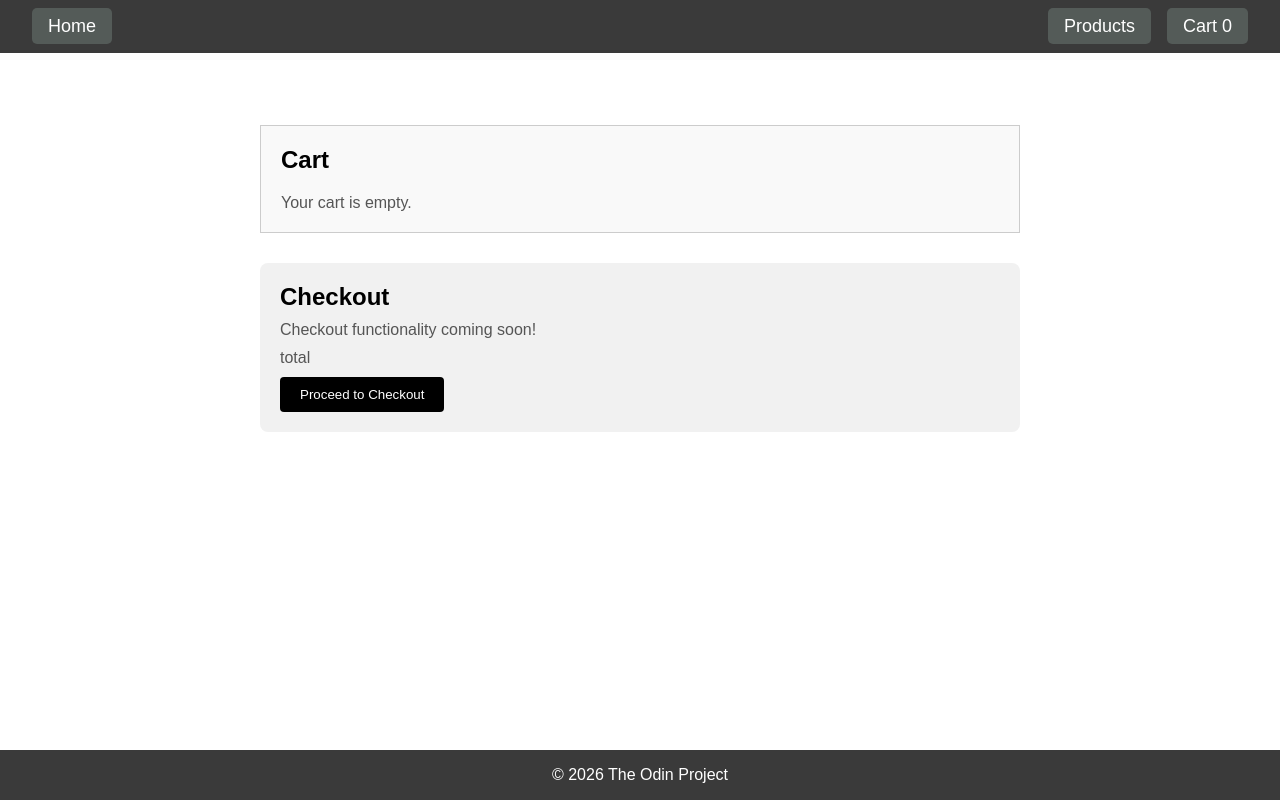
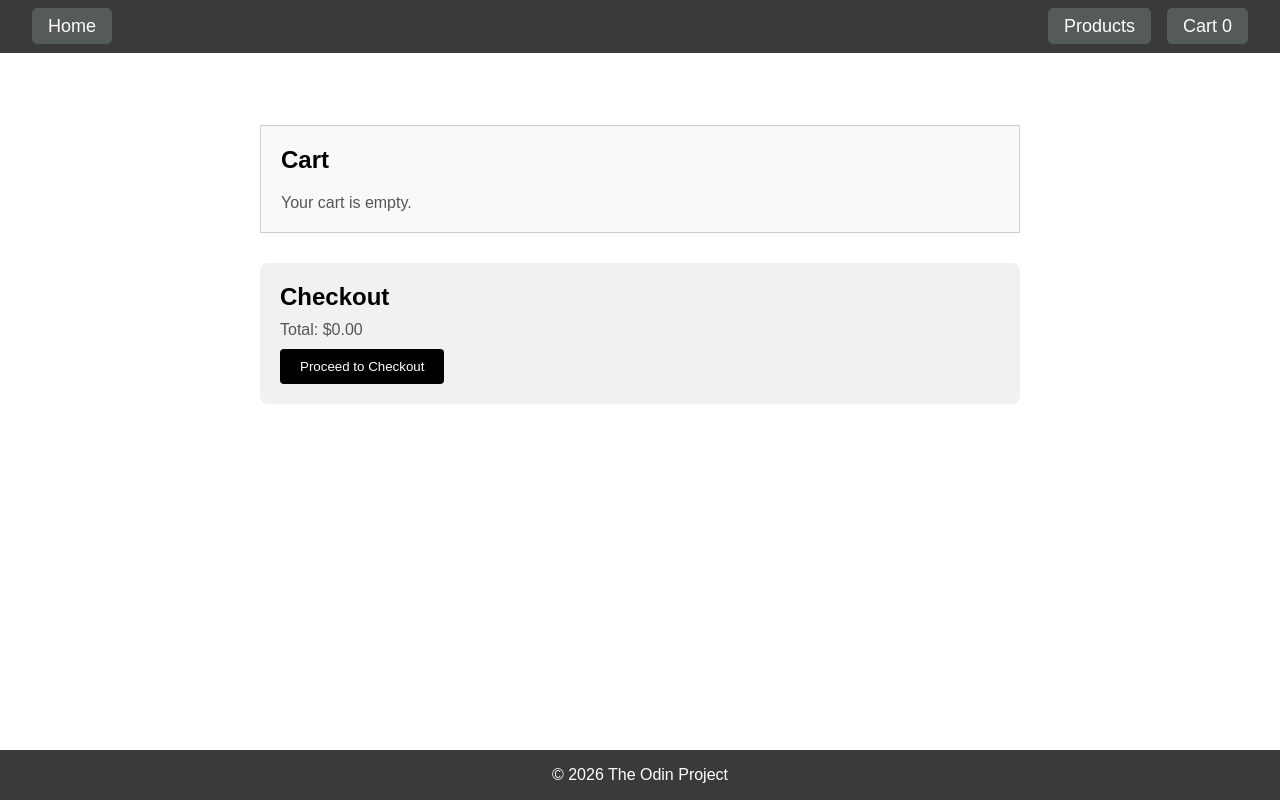
Before and after one commit to MarijaAvramovic/shopping-cart, a React (Vite) app: page /cart in a window 1280 px wide. Built offline with nearby package versions, Linux system fonts and the light colour scheme.

Commit message:
checkout funcionality

```diff
--- a/src/components/Cart.jsx
+++ b/src/components/Cart.jsx
@@ -55,18 +55,16 @@ const Cart = ( ) => {
 export default Cart;
 
 
-const Checkout = (
-) => {
+const Checkout = ( {cartItems} ) => {
 
 
   return (
     <div className="checkout">
       <h2>Checkout</h2>
-      <p>Checkout functionality coming soon!</p>
-      <p>total
+      <p>Total: ${cartItems.reduce((total, item) => total + item.price * item.quantity, 0).toFixed(2)}</p>
 
-      </p>
-      <button>Proceed to Checkout</button>
+
+      <button onClick={() => alert("I LOVE ODIN PROJECT!")}>Proceed to Checkout</button>
     </div>
   );
 };
```
